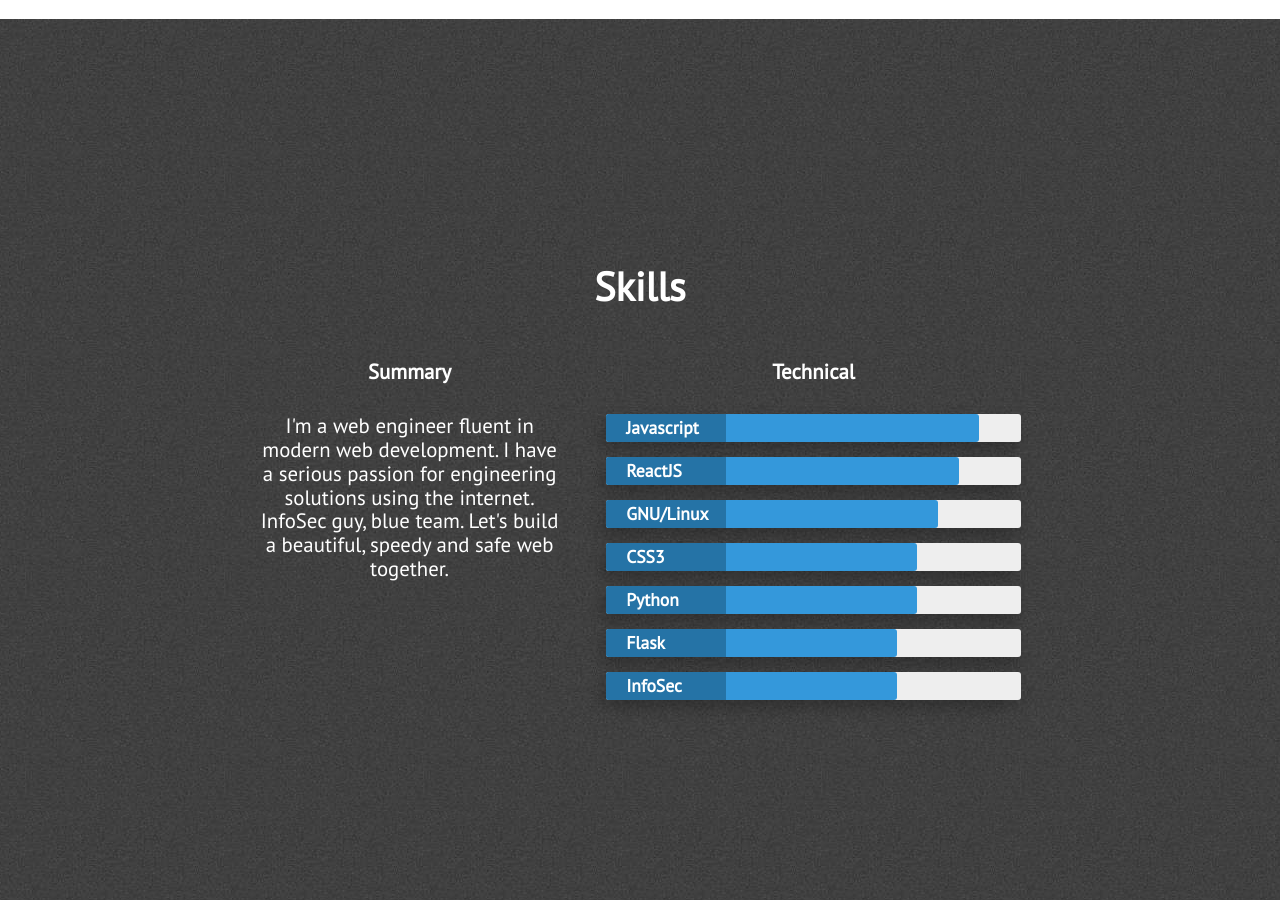
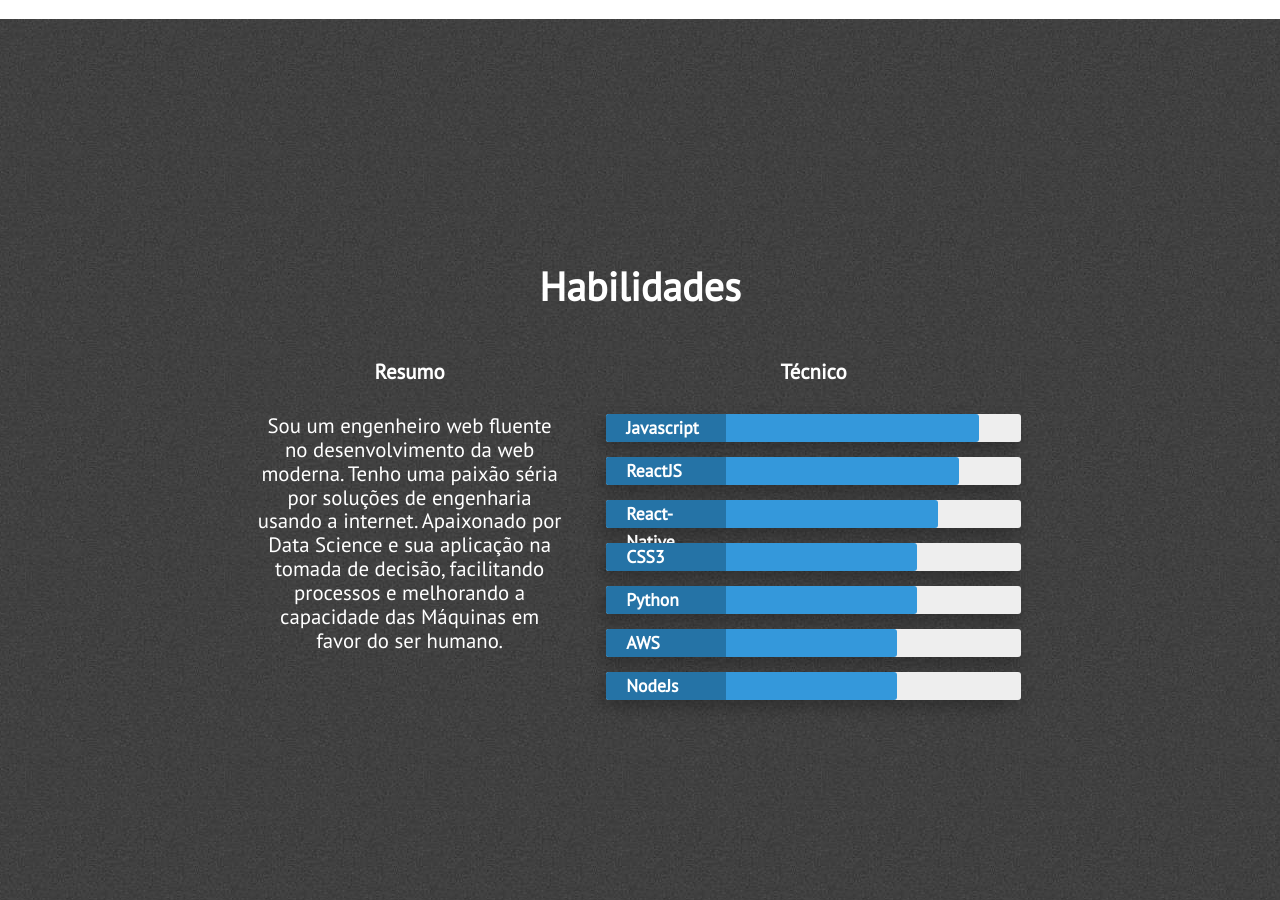
Before and after one commit to DiksonRodrigues/DiksonRodrigues.github.io, a Jekyll site: the page built from index.html, in a window 1280 px wide and 900 px high, scrolled down 1941 px. Built offline with Jekyll 4.4.1, drawn with Linux system fonts in a browser that asks for light colours; nearby versions of some CDN libraries.

Commit message:
skills ok

```diff
--- a/_includes/skills.html
+++ b/_includes/skills.html
@@ -2,17 +2,17 @@
 <div class="section-wrapper">
     <section class="section skills" id="skills">
         <div>
-            <div class="section-heading" id="skills-text">Skills</div>
+            <div class="section-heading" id="skills-text">Habilidades</div>
 
             <div class="skills-grid">
                 <div class="what-i-do">
-                    <h3 class="center-align skills-subsection">Summary</h3>
+                    <h3 class="center-align skills-subsection">Resumo</h3>
                     <p class="paragraph-text center-align">
-                        I'm a web engineer fluent in modern web development. I have a serious passion for engineering solutions using the internet. InfoSec guy, blue team. Let's build a beautiful, speedy and safe web together.
+                        Sou um engenheiro web fluente no desenvolvimento da web moderna. Tenho uma paixão séria por soluções de engenharia usando a internet. Apaixonado por Data Science e sua aplicação na tomada de decisão, facilitando processos e melhorando a capacidade das Máquinas em favor do ser humano.
                     </p>
                 </div>
                 <div class="technical-skills">
-                    <h3 class="center-align skills-subsection">Technical</h3>
+                    <h3 class="center-align skills-subsection">Técnico</h3>
                     <div class="progress-bars">
                         <div class="skillbar clearfix " data-percent="90%">
                             <div class="skillbar-title" style="background: #2980b9;"><span>Javascript</span></div>
@@ -25,7 +25,7 @@
                         </div> <!-- End Skill Bar -->
 
                         <div class="skillbar clearfix " data-percent="80%">
-                            <div class="skillbar-title" style="background: #2980b9;"><span>GNU/Linux</span></div>
+                            <div class="skillbar-title" style="background: #2980b9;"><span>React-Native</span></div>
                             <div class="skillbar-bar" style="background: #3498db"></div>
                         </div> <!-- End Skill Bar -->
 
@@ -41,12 +41,12 @@
                         </div> <!-- End Skill Bar -->
 
                         <div class="skillbar clearfix " data-percent="70%">
-                            <div class="skillbar-title" style="background: #2980b9"><span>Flask</span></div>
+                            <div class="skillbar-title" style="background: #2980b9"><span>AWS</span></div>
                             <div class="skillbar-bar" style="background: #3498db;"></div>
                         </div> <!-- End Skill Bar -->
 
                         <div class="skillbar clearfix " data-percent="70%">
-                            <div class="skillbar-title" style="background: #2980b9"><span>InfoSec</span></div>
+                            <div class="skillbar-title" style="background: #2980b9"><span>NodeJs</span></div>
                             <div class="skillbar-bar" style="background: #3498db"></div>
                         </div> <!-- End Skill Bar -->
                     </div>
```
